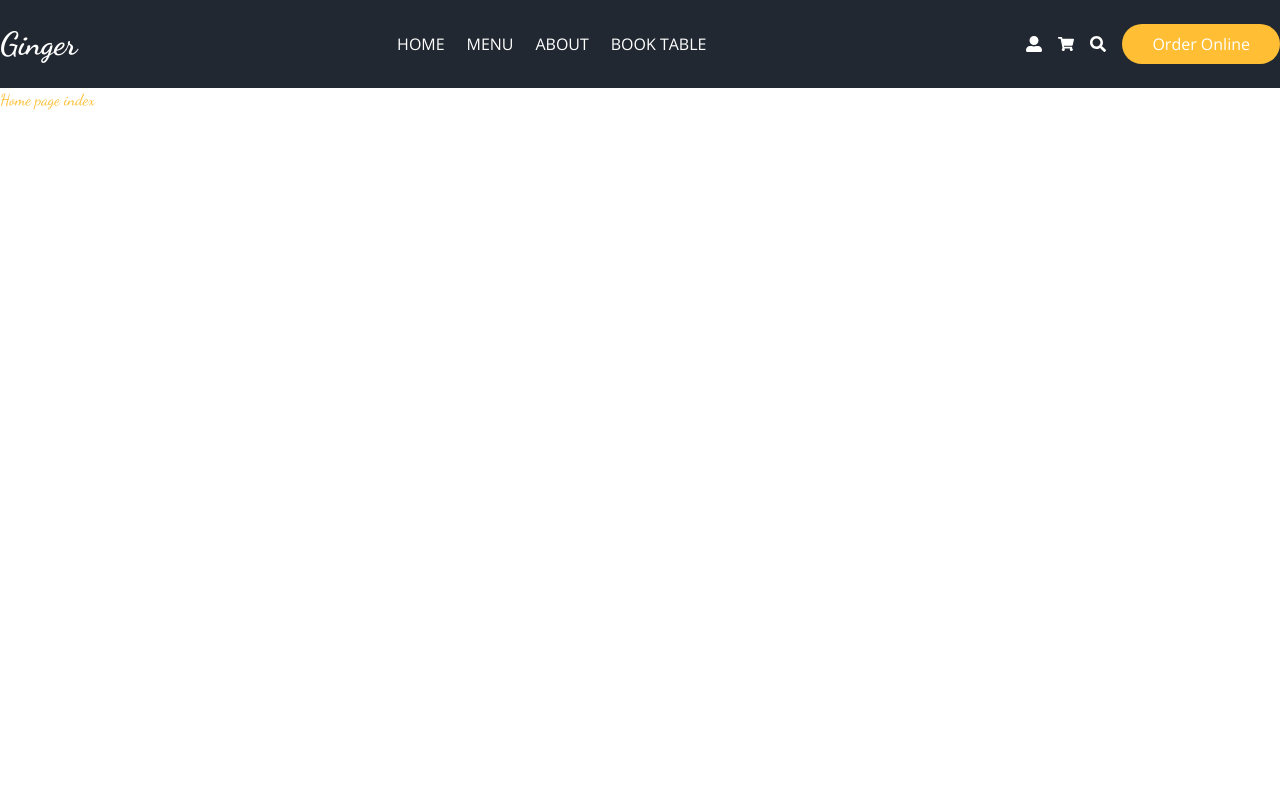
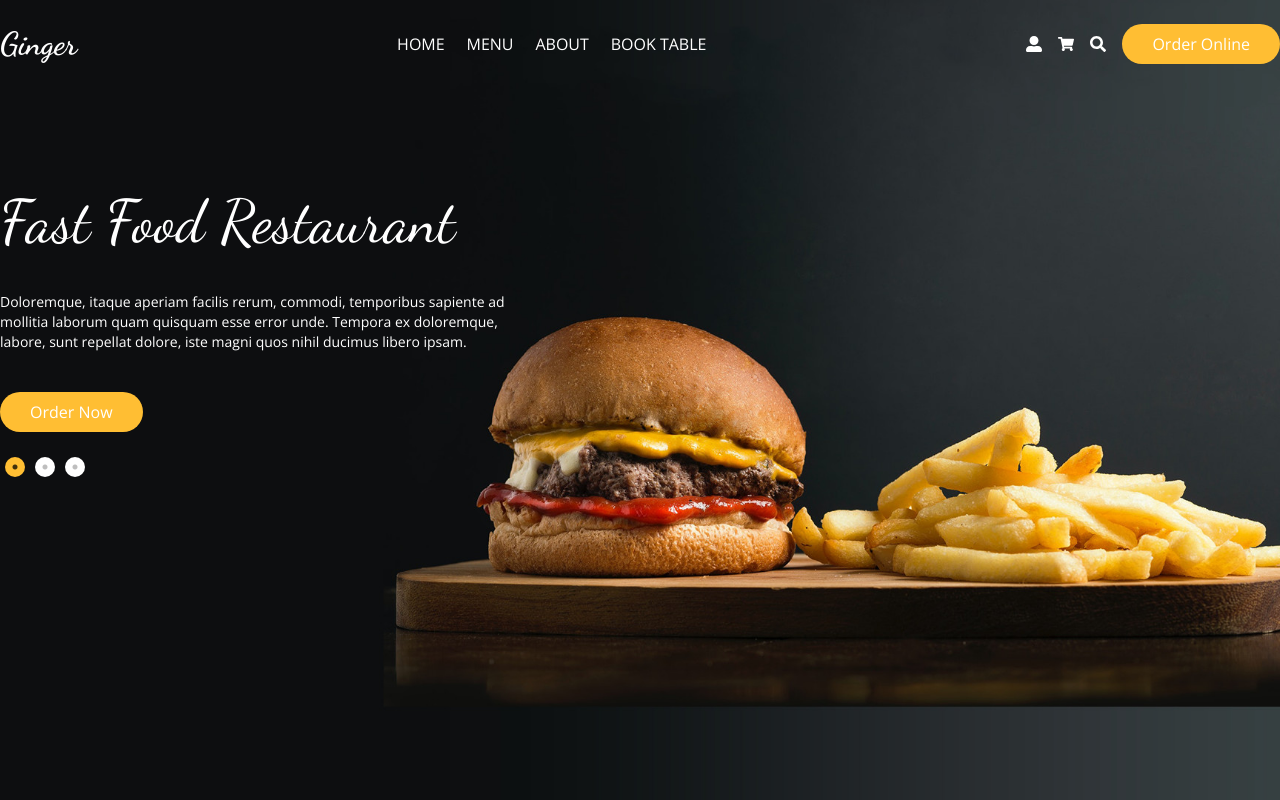
Before and after one commit to ersenozturk/full-stack-ordering-application, a Next.js app: page / in a window 1280 px wide. Built offline with nearby package versions, Linux system fonts and the light colour scheme.

Commit message:
carousel and dots added

```diff
--- a/components/layout/Header.jsx
+++ b/components/layout/Header.jsx
@@ -1,6 +1,9 @@
 
 import { useState } from "react";
+import { useRouter } from "next/router";
 import Logo from "../ui/Logo";
+import Search from "../ui/Search";
+import PrimayBtn from "../ui/PrimayBtn";
 import {
   FaUserAlt,
   FaShoppingCart,
@@ -8,18 +11,18 @@ import {
   FaHamburger,
 } from "react-icons/fa";
 
-import Search from "../ui/Search";
-import PrimayBtn from "../ui/PrimayBtn";
-
 const Header = () => {
   const [isSearchModal, setIsSearchModal] = useState(false);
   const handleSearch = () => {
     setIsSearchModal(true);
   };
+  const router = useRouter();
   return (
-    <header className="h-[5.5rem] bg-secondary ">
+    <header  className={`h-[5.5rem] z-50 relative ${
+      router.asPath === "/" ? "bg-transparent" : "bg-secondary"
+    }`}>
       <div className="container flex-bw h-full mx-auto text-white">
-        <div>
+        <div className="transition delay-300 cursor-pointer hover:text-primary" onClick={()=>router.route ='/'}>
           <Logo />
         </div>
         <nav className="absolute top-0 left-0 grid place-content-center h-screen w-full text-black sm:static sm:text-white sm:w-auto">
--- /dev/null
+++ b/components/ui/Carousel.jsx
@@ -0,0 +1,74 @@
+import Image from "next/image";
+import Title from "../ui/Title";
+import PrimaryBtn from "../ui/PrimayBtn";
+import Slider from "react-slick";
+
+const Carousel = () => {
+  const settings = {
+    dots: true,
+    infinite: true,
+    speed: 500,
+    slidesToShow: 1,
+    slidesToScroll: 1,
+    arrows:false,
+    autoplay:true,
+    autoplaySpeed:30000,
+    appendDots: dots => (
+        <ul> {dots} </ul>
+    )
+  };
+  return (
+    <div className="h-screen w-full container mx-auto -mt-[88px]">
+      <div className="absolute top-0 left-0 w-full h-full">
+        <div className="relative h-full w-full">
+          <Image
+            src="/images/hero-bg.jpg"
+            alt=""
+            layout="fill"
+            objectFit="cover"
+          />
+        </div>
+      </div>
+      <Slider {...settings}>
+        <div>
+          <div className="mt-48 text-white flex flex-col items-start gap-y-10">
+            <Title titleClass="text-6xl">Fast Food Restaurant</Title>
+            <p className="text-sm sm:w-2/5 w-full">
+              Doloremque, itaque aperiam facilis rerum, commodi, temporibus
+              sapiente ad mollitia laborum quam quisquam esse error unde.
+              Tempora ex doloremque, labore, sunt repellat dolore, iste magni
+              quos nihil ducimus libero ipsam.
+            </p>
+            <PrimaryBtn>Order Now</PrimaryBtn>
+          </div>
+        </div>
+        <div>
+          <div className="mt-48 text-white  flex flex-col items-start gap-y-10">
+            <Title titleClass="text-6xl">Fast Food Restaurant</Title>
+            <p className="text-sm sm:w-2/5 w-full">
+              Doloremque, itaque aperiam facilis rerum, commodi, temporibus
+              sapiente ad mollitia laborum quam quisquam esse error unde.
+              Tempora ex doloremque, labore, sunt repellat dolore, iste magni
+              quos nihil ducimus libero ipsam.
+            </p>
+            <PrimaryBtn>Order Now</PrimaryBtn>
+          </div>
+        </div>
+        <div>
+          <div className="mt-48 text-white  flex flex-col items-start gap-y-10">
+            <Title titleClass="text-6xl">Fast Food Restaurant</Title>
+            <p className="text-sm sm:w-2/5 w-full">
+              Doloremque, itaque aperiam facilis rerum, commodi, temporibus
+              sapiente ad mollitia laborum quam quisquam esse error unde.
+              Tempora ex doloremque, labore, sunt repellat dolore, iste magni
+              quos nihil ducimus libero ipsam.
+            </p>
+            <PrimaryBtn>Order Now</PrimaryBtn>
+          </div>
+        </div>
+      </Slider>
+    </div>
+  );
+};
+
+export default Carousel;
--- a/pages/home/index.jsx
+++ b/pages/home/index.jsx
@@ -1,11 +1,12 @@
 import React from "react";
+import Carousel from "../../components/ui/Carousel";
 
-// Home page index
+//! Home page index
 const Index = () => {
   return (
-    <>
-      <div className="text-primary font-dancing">Home page index</div>
-    </>
+    <div>
+      <Carousel/>
+    </div>
   );
 };
 
--- a/styles/globals.css
+++ b/styles/globals.css
@@ -31,3 +31,13 @@ body {
 .modalShow {
   @apply w-screen h-screen grid place-content-center fixed z-40 top-0 left-0 after:content-[''] after:w-screen after:h-screen after:bg-gray-600 after:absolute after:top-0 after:left-0 after:opacity-50;
 }
+
+.slick-dots{
+  @apply !flex
+}
+.slick-dots li{
+  @apply bg-white  rounded-full -mb-10
+}
+.slick-dots li.slick-active{
+  @apply bg-primary
+}
```
Also changed, not shown: public/images/hero-bg.jpg (added).
